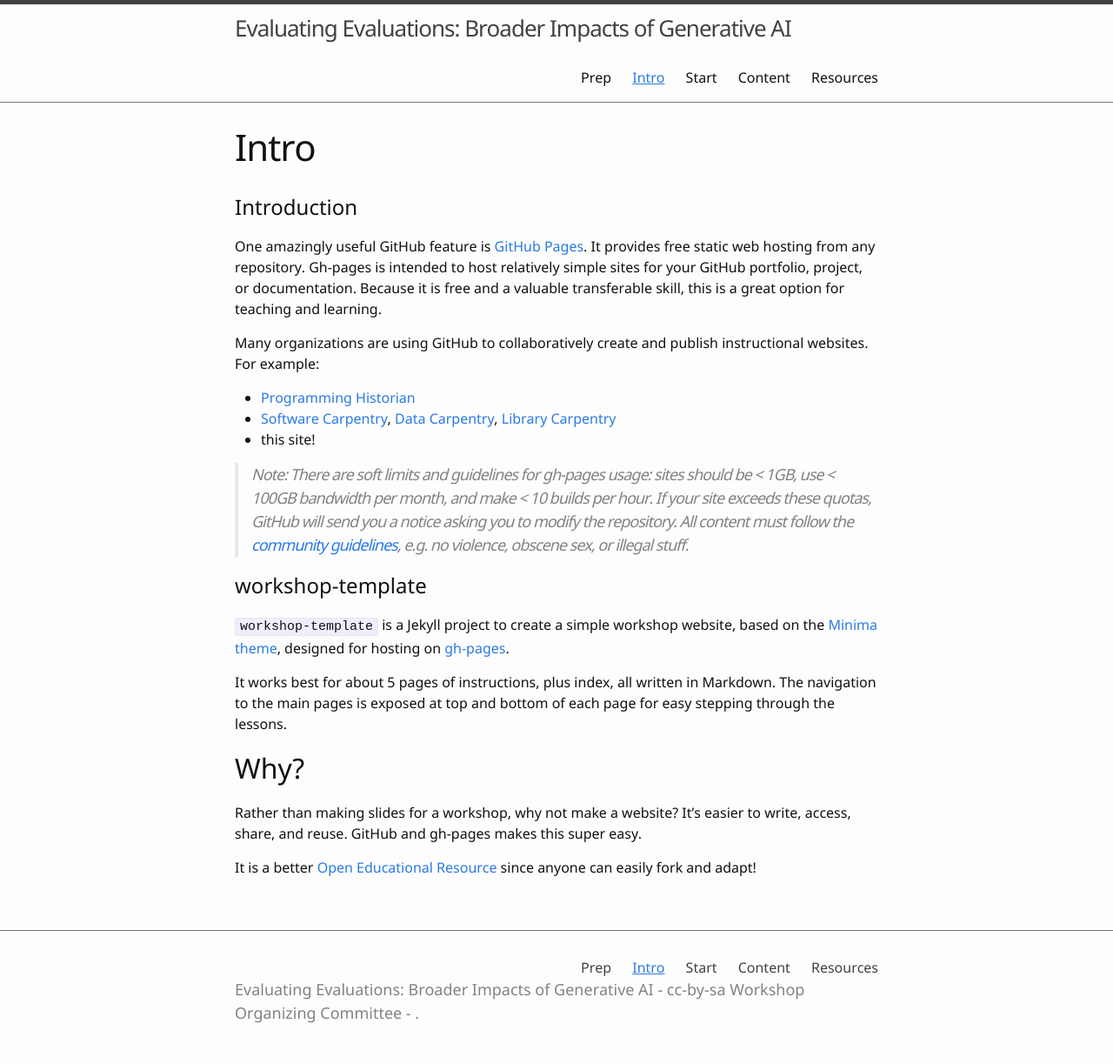
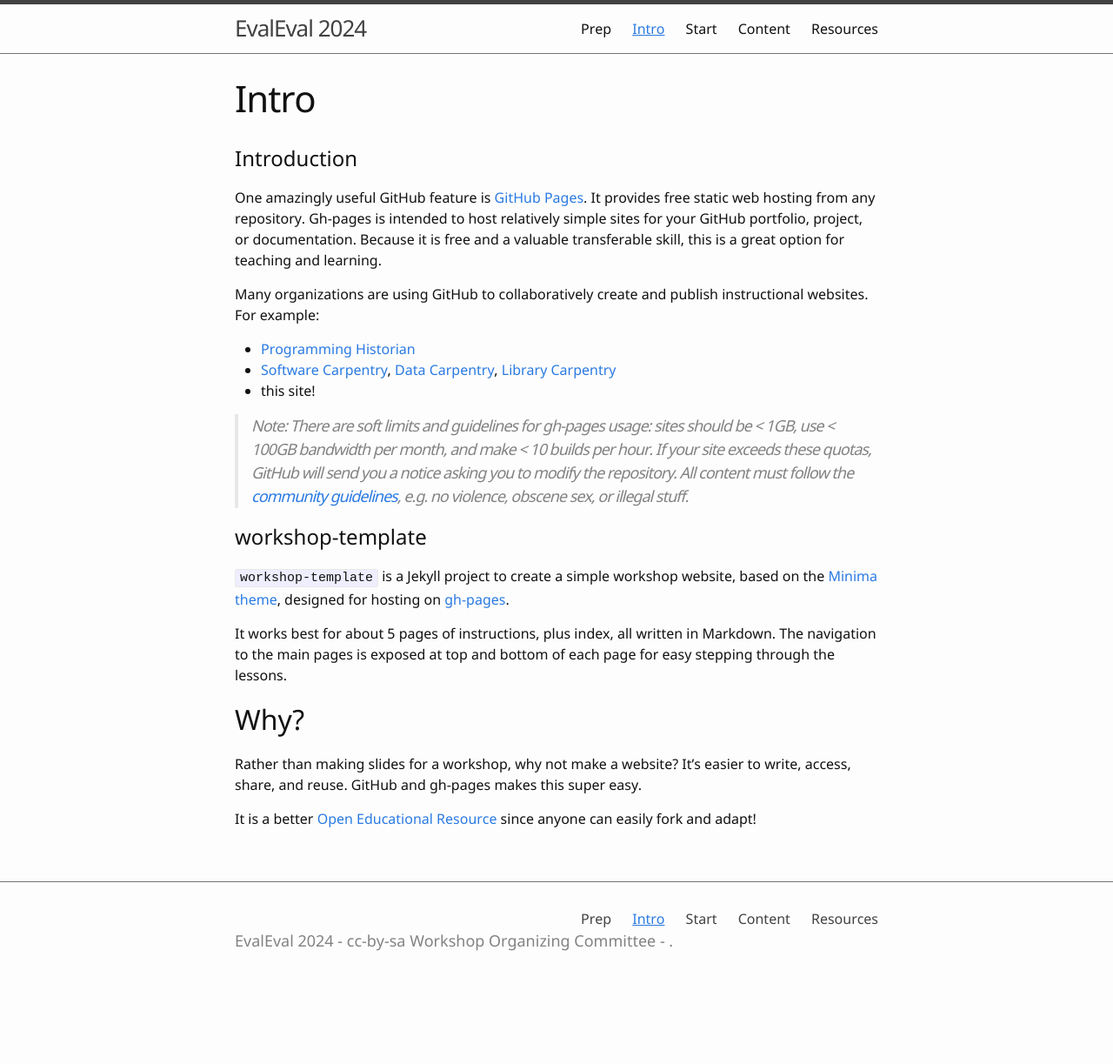
Before and after one commit to aaai-fidu-lab/aaai-fidu-lab.github.io, a Jekyll site: the page built from 1-intro.md, in a window 1280 px wide. Shown: the whole page at 87% size. Built offline with Jekyll 4.4.1, drawn with Linux system fonts in a browser that asks for light colours; our own code applies the rules of GitHub Pages for plain Markdown files; after the commit the page ends 1140 px from its top, so only the background shows below that.

Commit message:
Update _config.yml

```diff
--- a/_config.yml
+++ b/_config.yml
@@ -9,7 +9,7 @@
 # Site settings
 # title appears in the header
 # Workshop Site Settings
-title: "Evaluating Evaluations: Broader Impacts of Generative AI"
+title: "EvalEval 2024"
 description: "A NeurIPS 2024 workshop on best practices for measuring the broader impacts of generative AI systems"
 year: 2024
 
```
